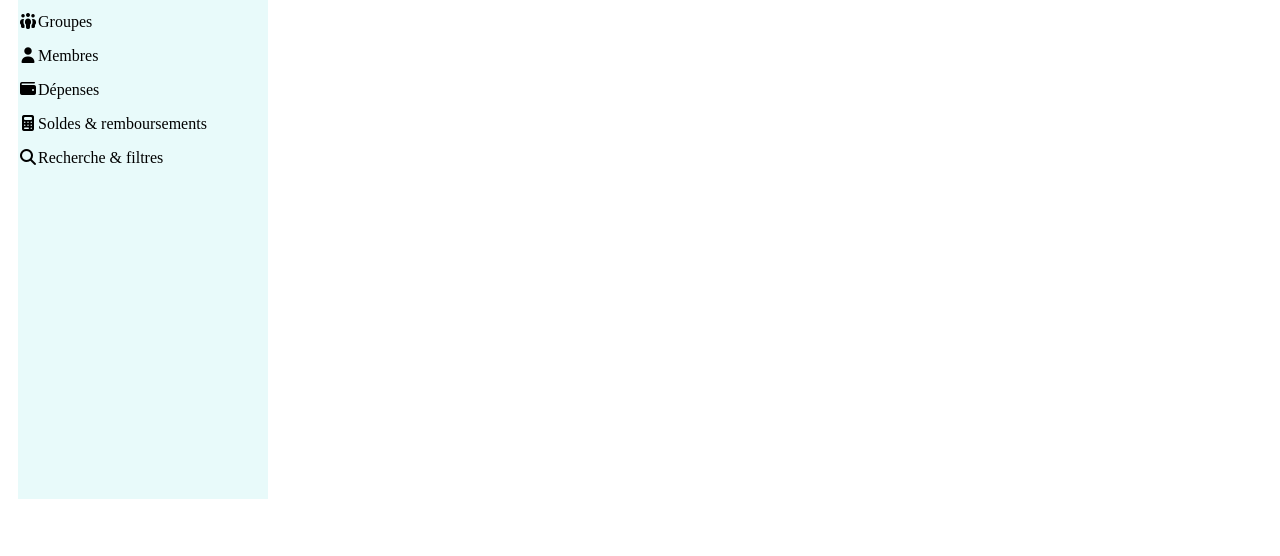
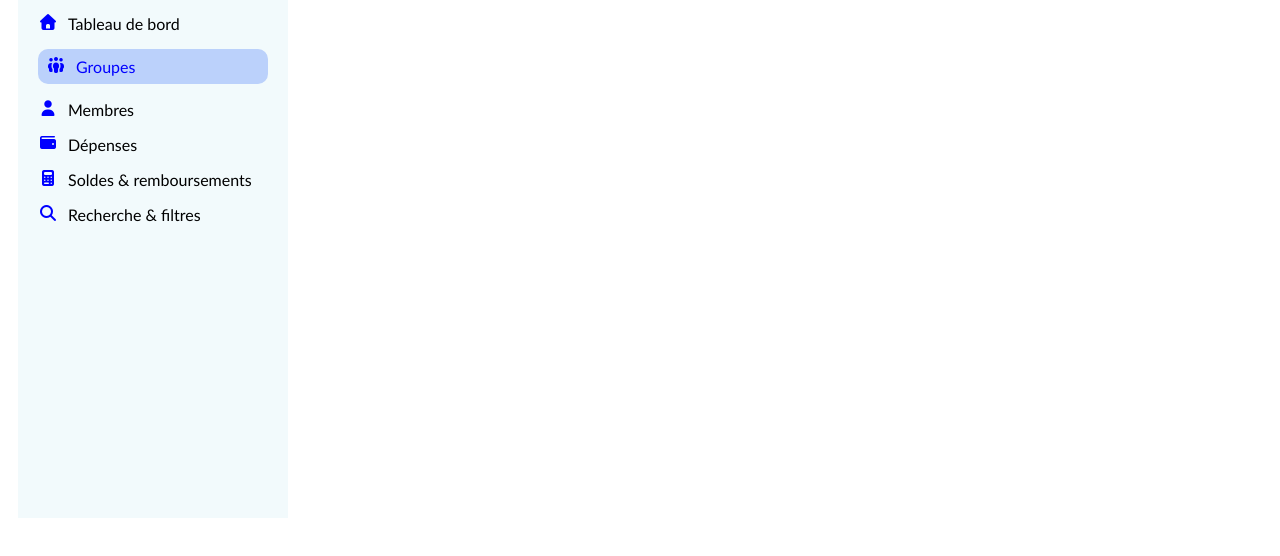
Before and after one commit to koubihiwiam-pixel/SplitMate, a plain HTML site: page index.html in a window 1280 px wide. Shown: the part 82-638 px from the top of the page. Drawn offline with Linux system fonts and the light colour scheme.

Commit message:
modifier et terminer le style de aside et header

```diff
--- a/css/style.css
+++ b/css/style.css
@@ -26,8 +26,24 @@ hr{
     margin: 0;
 }
 aside{
-   width: 250px;
-   height: 520px;
-   margin-top: -15px;
-   background-color: #E8FAFA;
+   font-family:'Gill Sans', 'Gill Sans MT', Calibri, 'Trebuchet MS', sans-serif;
+   width: 230px;
+   height: 500px;
+   background-color: #F2FAFC;
+   padding: 20px;
+   i{
+    color: blue;
+   }
+   p{
+    display: flex;
+    gap: 10px;
+   }
+   .selectionner{
+    background-color:#BBD1FB
+;
+    color: blue;
+    padding: 8px;
+    margin: 0px;
+    border-radius: 10px;
+   }
 }
--- a/index.html
+++ b/index.html
@@ -21,7 +21,7 @@
     <hr>
     <aside>
         <p><i class="fa-solid fa-house"></i>Tableau de bord</p>
-        <p><i class="fa-solid fa-people-group"></i>Groupes</p>
+        <p class="selectionner"><i class="fa-solid fa-people-group"></i>Groupes</p>
         <p><i class="fa-solid fa-user"></i>Membres</p>
         <p><i class="fa-solid fa-wallet"></i>Dépenses</p>
         <p><i class="fa-solid fa-calculator"></i>Soldes & remboursements</p>
```
